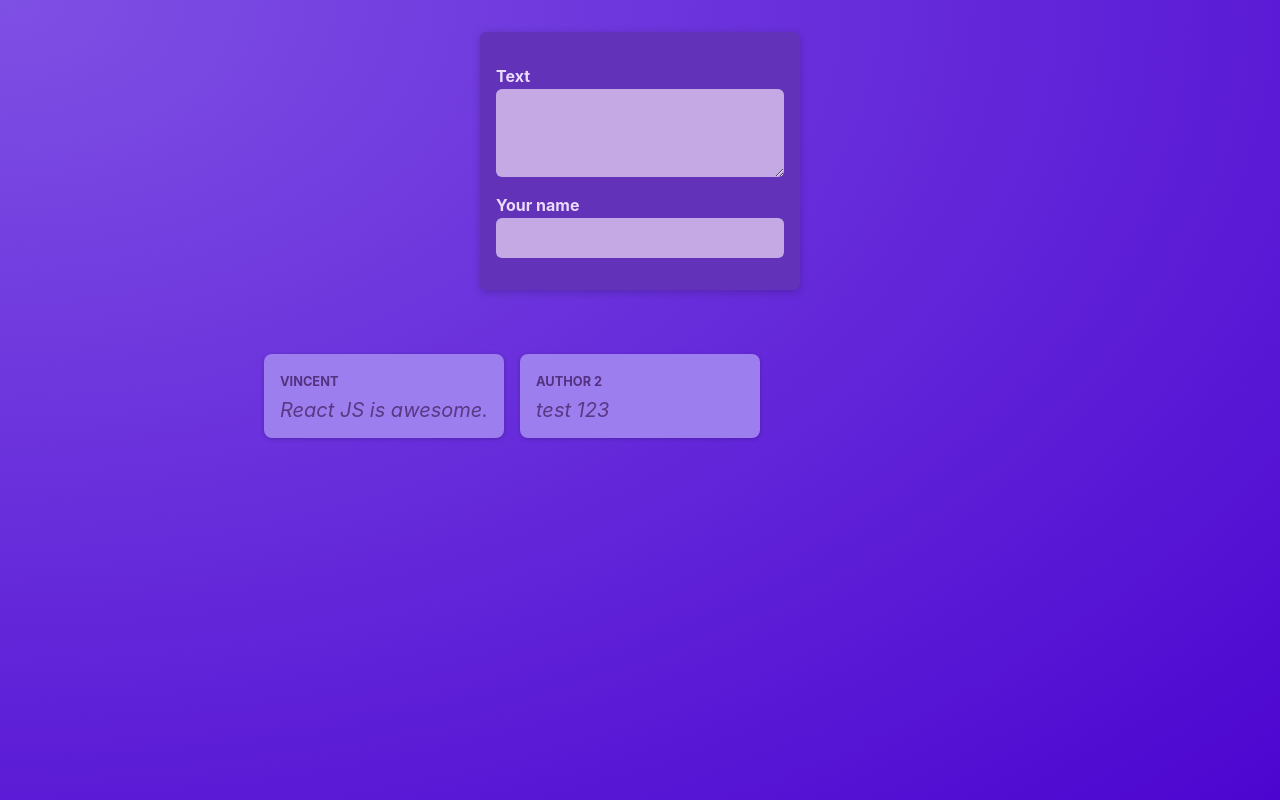
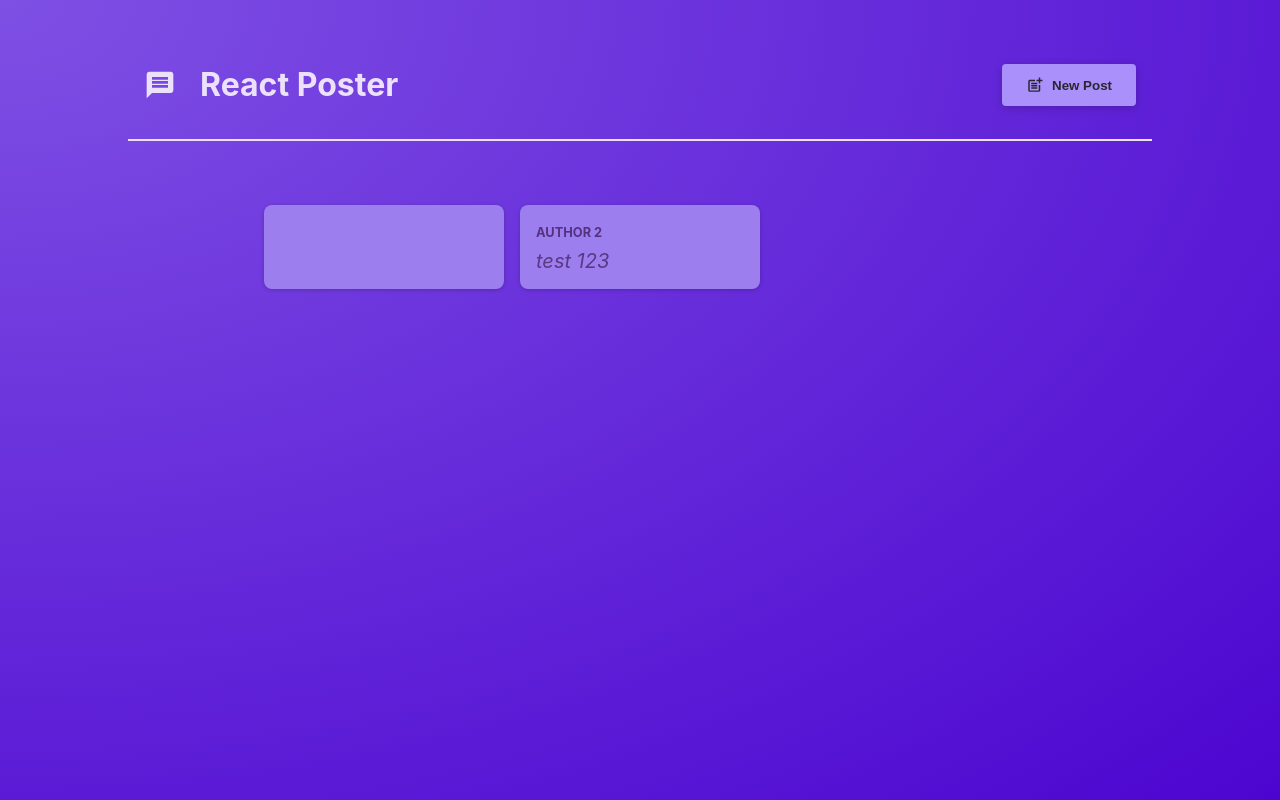
Before and after one commit to vincentt14/React-refresh-1, a React (Vite) app: page / in a window 1280 px wide. Built offline with nearby package versions, Linux system fonts and the light colour scheme.

Commit message:
state, children & state management

```diff
--- a/package.json
+++ b/package.json
@@ -11,7 +11,8 @@
   },
   "dependencies": {
     "react": "^19.1.0",
-    "react-dom": "^19.1.0"
+    "react-dom": "^19.1.0",
+    "react-icons": "^5.5.0"
   },
   "devDependencies": {
     "@eslint/js": "^9.30.1",
--- a/src/App.tsx
+++ b/src/App.tsx
@@ -1,10 +1,26 @@
+import { useState } from "react";
+
 import PostsList from "./components/PostsList";
+import MainHeader from "./components/MainHeader";
 
 function App() {
+  const [modalIsVisible, setModalIsVisible] = useState(false);
+
+  function showModalHandler() {
+    setModalIsVisible(true);
+  }
+
+  function hideModalHandler() {
+    setModalIsVisible(false);
+  }
+
   return (
-    <main>
-      <PostsList />
-    </main>
+    <>
+      <MainHeader onCreatePost={showModalHandler} />
+      <main>
+        <PostsList isPosting={modalIsVisible} onStopPosting={hideModalHandler} />
+      </main>
+    </>
   );
 }
 
--- /dev/null
+++ b/src/components/MainHeader.module.css
@@ -0,0 +1,36 @@
+.header {
+  /* padding: 2rem 10%; */
+  margin: 2rem 10%;
+  padding: 1rem;
+  text-align: center;
+  display: flex;
+  justify-content: space-between;
+  align-items: center;
+  border-bottom: 2px solid #ece1fa;
+}
+
+.logo {
+  font-size: 2rem;
+  display: flex;
+  gap: 1.5rem;
+  align-items: center;
+  color: #ece1fa;
+}
+
+.button {
+  display: inline-flex;
+  align-items: center;
+  gap: 0.5rem;
+  padding: 0.75rem 1.5rem;
+  background-color: #a990fb;
+  color: #2a2630;
+  border: none;
+  border-radius: 4px;
+  box-shadow: 0 2px 8px rgba(0, 0, 0, 0.2);
+  cursor: pointer;
+  font-weight: bold;
+}
+
+.button:hover {
+  background-color: #8c6cf7;
+}
--- /dev/null
+++ b/src/components/MainHeader.tsx
@@ -0,0 +1,26 @@
+import { MdPostAdd, MdMessage } from "react-icons/md";
+
+import classes from "./MainHeader.module.css";
+
+type MainHeaderProps = {
+  onCreatePost: () => void;
+};
+
+function MainHeader({ onCreatePost }: MainHeaderProps) {
+  return (
+    <header className={classes.header}>
+      <h1 className={classes.logo}>
+        <MdMessage />
+        React Poster
+      </h1>
+      <p>
+        <button className={classes.button} onClick={onCreatePost}>
+          <MdPostAdd size={18} />
+          New Post
+        </button>
+      </p>
+    </header>
+  );
+}
+
+export default MainHeader;
--- /dev/null
+++ b/src/components/Modal.module.css
@@ -0,0 +1,18 @@
+.backdrop {
+  position: fixed;
+  top: 0;
+  left: 0;
+  width: 100%;
+  height: 100vh;
+  background-color: rgba(0, 0, 0, 0.6);
+  z-index: 1;
+}
+
+.modal {
+  border: none;
+  border-radius: 6px;
+  box-shadow: 0 2px 8px rgba(0, 0, 0, 0.2);
+  padding: 0;
+  overflow: hidden;
+  z-index: 1;
+}
--- /dev/null
+++ b/src/components/Modal.tsx
@@ -0,0 +1,24 @@
+import classes from "./Modal.module.css";
+
+type ModalProps = {
+  children: React.ReactNode;
+  onClose: () => void;
+};
+
+function Modal({ children, onClose }: ModalProps) {
+  function stopPropagationHandler(event: React.MouseEvent) {
+    event.stopPropagation();
+  };
+
+  return (
+    <>
+      <div className={classes.backdrop} onClick={onClose}>
+        <dialog open className={classes.modal} onClick={stopPropagationHandler}>
+          {children}
+        </dialog>
+      </div>
+    </>
+  );
+}
+
+export default Modal;
--- a/src/components/NewPost.module.css
+++ b/src/components/NewPost.module.css
@@ -2,9 +2,6 @@
   background-color: #6233b9;
   padding: 1rem;
   width: 20rem;
-  margin: 2rem auto;
-  border-radius: 6px;
-  box-shadow: 0 2px 8px rgba(0, 0, 0, 0.2);
 }
 
 .form label {
--- a/src/components/NewPost.tsx
+++ b/src/components/NewPost.tsx
@@ -1,15 +1,20 @@
 import classes from "./NewPost.module.css";
 
-function NewPost() {
+type NewPostProps = {
+  onBodyChange: (event: React.ChangeEvent<HTMLTextAreaElement>) => void;
+  onAuthorChange: (event: React.ChangeEvent<HTMLInputElement>) => void;
+};
+
+function NewPost({ onBodyChange, onAuthorChange }: NewPostProps) {
   return (
     <form className={classes.form}>
       <p>
         <label htmlFor="body">Text</label>
-        <textarea id="body" required rows={3} />
+        <textarea id="body" required rows={3} onChange={onBodyChange} />
       </p>
       <p>
         <label htmlFor="name">Your name</label>
-        <input type="text" id="name" required />
+        <input type="text" id="name" required onChange={onAuthorChange} />
       </p>
     </form>
   );
--- a/src/components/PostsList.tsx
+++ b/src/components/PostsList.tsx
@@ -1,13 +1,37 @@
+import { useState } from "react";
+
 import Post from "./Post";
 import NewPost from "./NewPost";
+import Modal from "./Modal";
 import classes from "./PostsList.module.css";
 
-function PostsList() {
+type PostsListProps = {
+  isPosting: boolean;
+  onStopPosting: () => void;
+};
+
+function PostsList({ isPosting, onStopPosting }: PostsListProps) {
+  const [enteredBody, setEnteredBody] = useState("");
+  const [enteredAuthor, setEnteredAuthor] = useState("");
+
+  function bodyChangeHandler(event: React.ChangeEvent<HTMLTextAreaElement>) {
+    setEnteredBody(event.target.value);
+  }
+
+  function authorChangeHandler(event: React.ChangeEvent<HTMLInputElement>) {
+    setEnteredAuthor(event.target.value);
+  }
+
   return (
     <>
-      <NewPost />
+      {isPosting && (
+        <Modal onClose={onStopPosting}>
+          <NewPost onBodyChange={bodyChangeHandler} onAuthorChange={authorChangeHandler} />
+        </Modal>
+      )}
+
       <ul className={classes.posts}>
-        <Post author="Vincent" body="React JS is awesome." />
+        <Post author={enteredAuthor} body={enteredBody} />
         <Post author="author 2" body="test 123" />
       </ul>
     </>
```
Also changed, not shown: 1 other file (tests, documents, lock files or other folders).
